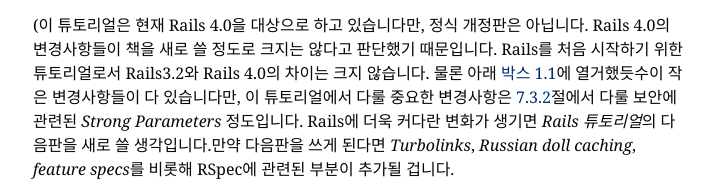
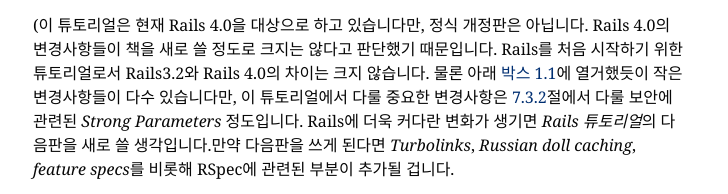
Before and after one commit to nacyot/Rails-Tutorial-KR, a plain HTML site: page chapters/beginning.html in a window 1280 px wide. Shown: the part 346-540 px from the top of the page, 55-783 px from the left. Drawn offline with Linux system fonts and the light colour scheme.

Commit message:
modified typo

```diff
--- a/chapters/beginning.html
+++ b/chapters/beginning.html
@@ -23,7 +23,7 @@
   '<a href="http://rubyonrails.org/">Ruby on Rails</a>를 통해 웹
   프로그래밍을 배울 때 어디부터 시작하면 좋을까요?'하는 질문에 대답하기 위해 쓰여졌습니다. <em>이 책</em>을 덮을 때 즈음에는 여러분이 원하는 웹어플리케이션을 프로그래밍하고 배포하기 위한 대부분의 지식을 습득할 수 있을 것입니다. 또한 Rails 프레임워크에 관련된 좀 더 심화된 주제를 다루고 있는 책, 블로그, 스크린캐스트를 이해할 수 있는 능력을 갖추게 될 것입니다. <em>Ruby on Rails 튜토리얼</em>에선 Rails 4를 사용합니다. 따라서 이 튜토리얼을 통해 학습한 내용은 Rails 최신버전에서 그대로 사용할 수 있습니다. (<em>Ruby on Rails 튜토리얼</em>의 최신버전에 대해서는 이 책이 공개되어 있는 <a href="/">http://railstutorial.org</a>를 참조해주세요. 이 문서를 책으로 읽고 계신 분은 <a>Rails Tutorial 웹사이트</a>에서 최신판을 확인해주세요.)</p>
 
-<p>(이 튜토리얼은 현재  Rails 4.0을 대상으로 하고 있습니다만, 정식 개정판은 아닙니다. Rails 4.0의 변경사항들이 책을 새로 쓸 정도로 크지는 않다고 판단했기 때문입니다. Rails를 처음 시작하기 위한 튜토리얼로서 Rails3.2와 Rails 4.0의 차이는 크지 않습니다. 물론 아래 <a class="ref" href="./beginning?version=4.0#sidebar-diffs"> 박스 1.1</a>에 열거했듯수이 작은 변경사항들이 다 있습니다만, 이 튜토리얼에서 다룰 중요한 변경사항은 <a class="ref" href="./sign-up?version=4.0#sec-strong_parameters">7.3.2</a>절에서 다룰 보안에 관련된 <em>Strong Parameters</em> 정도입니다. Rails에 더욱 커다란 변화가 생기면 <em>Rails 튜토리얼</em>의 다음판을 새로 쓸 생각입니다.만약 다음판을 쓰게 된다면 <em>Turbolinks</em>, <em>Russian doll caching</em>, <em>feature specs</em>를 비롯해 RSpec에 관련된 부분이 추가될 겁니다. </p>
+<p>(이 튜토리얼은 현재  Rails 4.0을 대상으로 하고 있습니다만, 정식 개정판은 아닙니다. Rails 4.0의 변경사항들이 책을 새로 쓸 정도로 크지는 않다고 판단했기 때문입니다. Rails를 처음 시작하기 위한 튜토리얼로서 Rails3.2와 Rails 4.0의 차이는 크지 않습니다. 물론 아래 <a class="ref" href="./beginning?version=4.0#sidebar-diffs"> 박스 1.1</a>에 열거했듯이 작은 변경사항들이 다수 있습니다만, 이 튜토리얼에서 다룰 중요한 변경사항은 <a class="ref" href="./sign-up?version=4.0#sec-strong_parameters">7.3.2</a>절에서 다룰 보안에 관련된 <em>Strong Parameters</em> 정도입니다. Rails에 더욱 커다란 변화가 생기면 <em>Rails 튜토리얼</em>의 다음판을 새로 쓸 생각입니다.만약 다음판을 쓰게 된다면 <em>Turbolinks</em>, <em>Russian doll caching</em>, <em>feature specs</em>를 비롯해 RSpec에 관련된 부분이 추가될 겁니다. </p>
 
 <div class="label" id="sidebar-diffs"></div>
 
```
